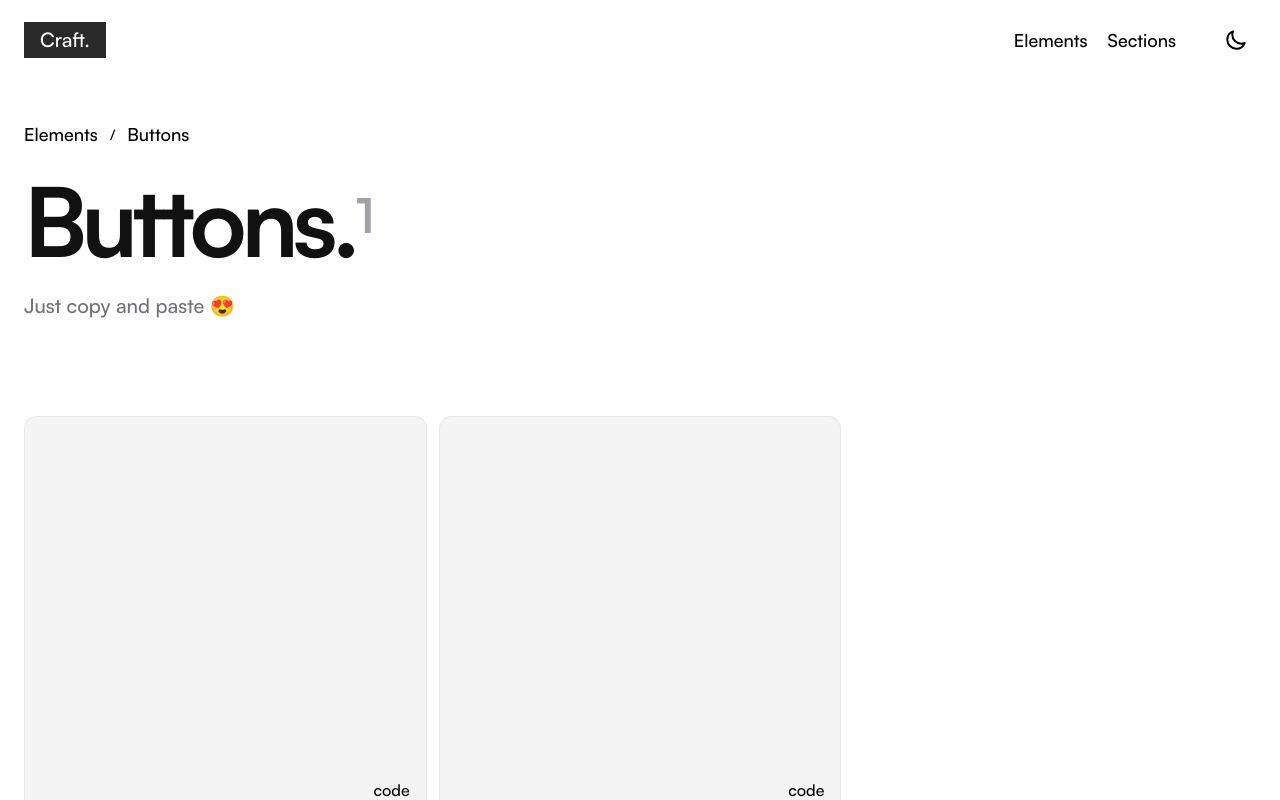
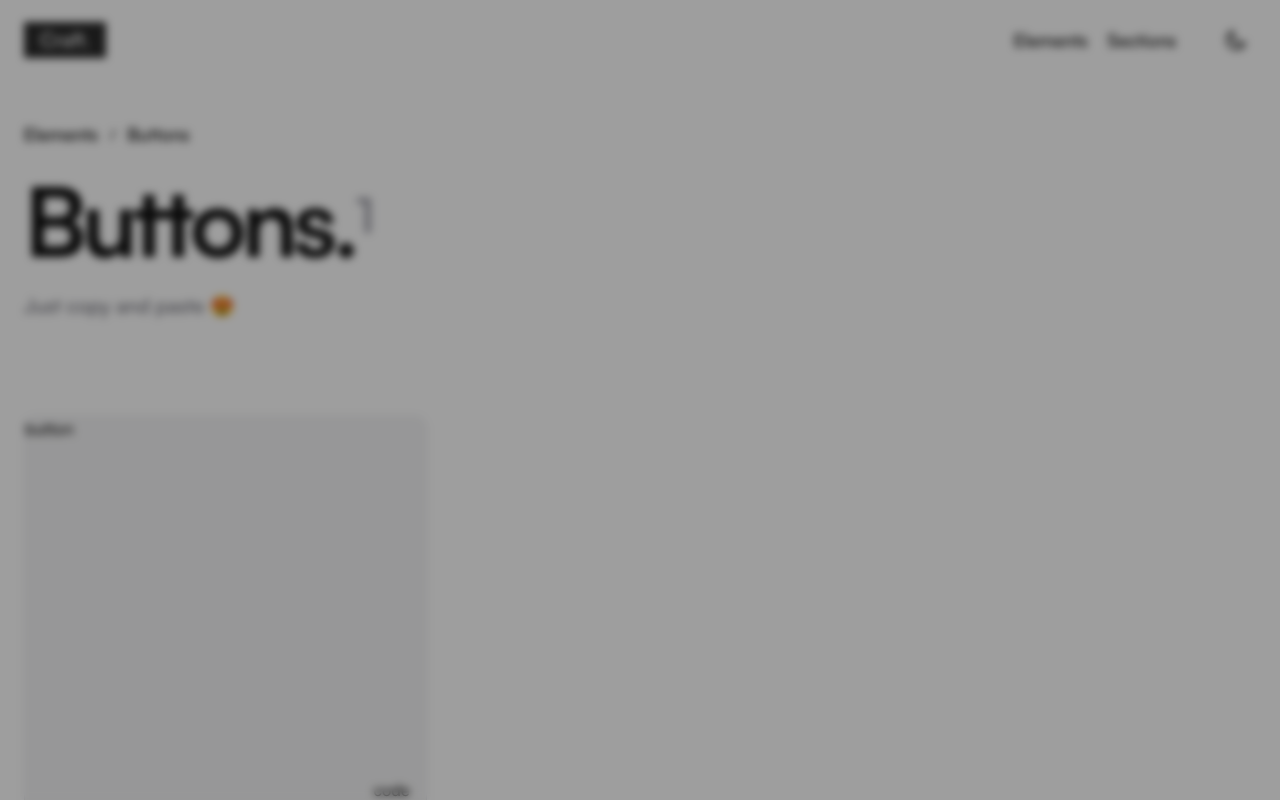
Before and after one commit to Jeff-Maina/craft, a Next.js app: page /elements/buttons in a window 1280 px wide. Shown: the top 800 px of the page. Built offline with nearby package versions, Linux system fonts and the light colour scheme.

Commit message:
Add modal animation

```diff
--- a/src/app/(pages)/elements/buttons/components/ButtonCard.tsx
+++ b/src/app/(pages)/elements/buttons/components/ButtonCard.tsx
@@ -1,20 +1,35 @@
-import { FC } from "react";
+import { FC, useState } from "react";
+import CodeModal from "@/components/codeblock/CodeModal";
 
 interface ButtonProps {
   children: JSX.Element;
   codeBlock: {
-    typeScript: string;
+    typescript: string;
     javascript: string;
   };
 }
 
 const ButtonCard: FC<ButtonProps> = ({ children, codeBlock }) => {
+  const [isModalActive, setModalActive] = useState(false);
+  const { javascript, typescript } = codeBlock;
+
+  const toggleModal = () => setModalActive(!isModalActive);
   return (
     <article className="w-full aspect-square border bg-zinc-100 rounded-xl flex flex-col justify-between">
       <div>{children}</div>
       <div className="flex justify-end p-4">
-        <button className="font-satoshi-medium">code</button>
+        <button onClick={toggleModal} className="font-satoshi-medium">
+          code
+        </button>
       </div>
+      <CodeModal
+        isModalActive={true}
+        codeBlock={{
+          javascript,
+          typescript,
+        }}
+        setModalActive={setModalActive}
+      />
     </article>
   );
 };
--- a/src/app/(pages)/elements/buttons/page.tsx
+++ b/src/app/(pages)/elements/buttons/page.tsx
@@ -1,5 +1,8 @@
+"use client";
 import PageLayout from "@/app/layouts/PageLayout";
+
 import type { Pageprops } from "@/lib/Interfaces";
+import ButtonCard from "./components/ButtonCard";
 
 const PageOptions: Pageprops = {
   page: "Buttons",
@@ -11,19 +14,14 @@ const Buttons = () => {
   return (
     <PageLayout pageOptions={PageOptions}>
       <section className="w-full h-full grid md:grid-cols-2 lg:grid-cols-3 gap-3">
-
-        <article className="w-full aspect-square border bg-zinc-100 rounded-xl flex flex-col justify-between">
-          <div></div>
-          <div className="flex justify-end p-4">
-            <button className="font-satoshi-medium">code</button>
-          </div>
-        </article>
-        <article className="w-full aspect-square border bg-zinc-100 rounded-xl flex flex-col justify-between">
-          <div></div>
-          <div className="flex justify-end p-4">
-            <button className="font-satoshi-medium">code</button>
-          </div>
-        </article>
+        <ButtonCard
+          codeBlock={{
+            javascript: "",
+            typescript: "",
+          }}
+        >
+          <button>button</button>
+        </ButtonCard>
       </section>
     </PageLayout>
   );
--- a/src/app/layouts/PageLayout.tsx
+++ b/src/app/layouts/PageLayout.tsx
@@ -1,3 +1,5 @@
+"use client";
+
 import Link from "next/link";
 import { FC } from "react";
 
--- a/src/components/Modal.tsx
+++ b/src/components/Modal.tsx
@@ -1,17 +1,49 @@
-import { AnimatePresence } from "framer-motion";
+import { AnimatePresence, motion } from "framer-motion";
 import { FC } from "react";
 
 interface ModalProps {
   children: JSX.Element;
   isModalActive: boolean;
-  setModalActive: () => void;
+  closeModal: () => void;
 }
 
+const ModalVariants = {
+  initial: {
+    opacity: 0,
+  },
+  active: {
+    opacity: 1,
+    transition: {
+      opacity: {
+        duration: 0.3,
+      },
+    },
+  },
+  inactive: {
+    opacity: 0,
+    transition: {
+      opacity: {
+        duration: 0.3,
+      },
+    },
+  },
+};
 
-const Modal: FC<ModalProps> = ({ children, isModalActive, setModalActive }) => {
+const Modal: FC<ModalProps> = ({ children, isModalActive, closeModal }) => {
   return (
     <AnimatePresence mode="wait">
-      {isModalActive && <section>{children}</section>}
+      {isModalActive && (
+        <motion.section
+          variants={ModalVariants}
+          initial="initial"
+          animate="active"
+          exit="inactive"
+          className="fixed top-0 left-0 bg-[#00000061] h-screen w-screen backdrop-blur-sm"
+          onClick={closeModal}
+        >
+          {children}
+        </motion.section>
+      )}
     </AnimatePresence>
   );
 };
--- a/src/components/codeblock/CodeModal.tsx
+++ b/src/components/codeblock/CodeModal.tsx
@@ -1,15 +1,28 @@
 import { FC } from "react";
+import Modal from "../Modal";
+
+type codeBlock = {
+  javascript: string;
+  typescript: string;
+}
 
 interface ModalProps {
   isModalActive: boolean;
-  codeBlock: {
-    javascript: string;
-    typescript: string;
-  }
+  codeBlock: codeBlock;
+  setModalActive: (value: boolean) => void;
 }
 
-const CodeModal: FC<ModalProps> = ({isModalActive,codeBlock}) => {
-  return <section></section>;
+const CodeModal: FC<ModalProps> = ({
+  isModalActive,
+  codeBlock,
+  setModalActive,
+}) => {
+  const closeModal = () => setModalActive(false);
+  return (
+    <Modal isModalActive={isModalActive} closeModal={closeModal}>
+      <section className=""></section>
+    </Modal>
+  );
 };
 
 export default CodeModal;
```
